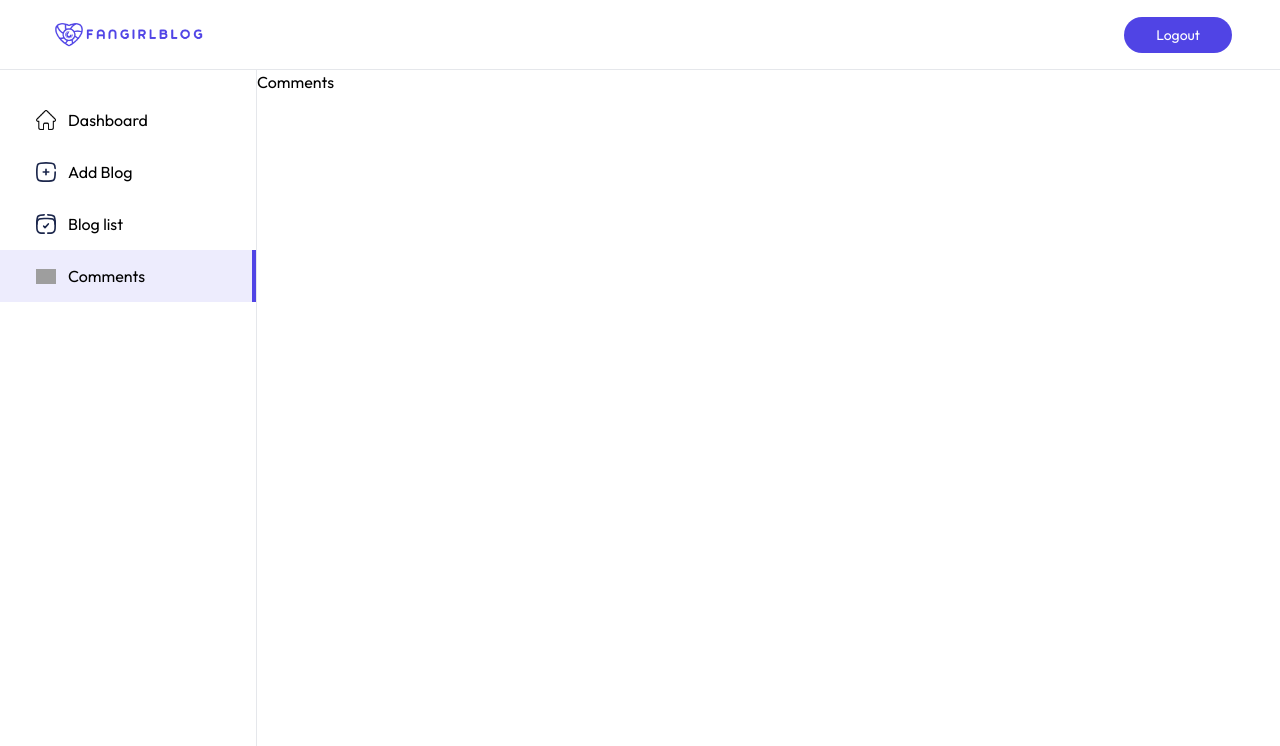
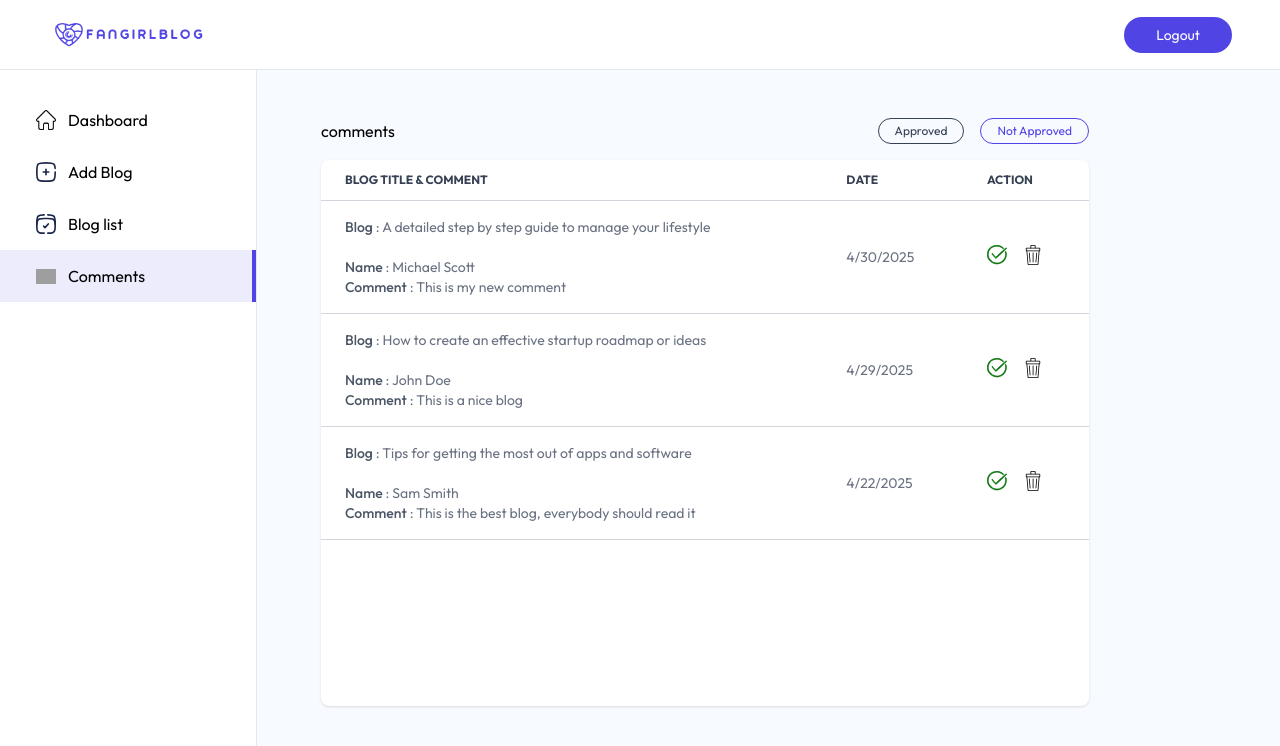
Before and after one commit to pouryourlove/fangirl-blog, a React (Vite) app in the folder client/: page /admin/comments in a window 1280 px wide. Shown: the top 746 px of the page. Built offline with nearby package versions, Linux system fonts and the light colour scheme; grey boxes are pictures that could not be loaded; the HTML template or start-up script is replaced by a standard one.

Commit message:
feat: add admin comments section

```diff
--- a/client/src/assets/assets.js
+++ b/client/src/assets/assets.js
@@ -19,6 +19,8 @@
 import dashboard_icon_3 from './dashboard_icon_3.svg'
 import dashboard_icon_4 from './dashboard_icon_4.svg'
 import cross_icon from './cross_icon.svg'
+import tick_icon from './tick_icon.svg'
+import bin_icon from './bin_icon.svg'
 
 export const assets = {
     logo,
@@ -31,7 +33,9 @@
     dashboard_icon_2,
     dashboard_icon_3,
     dashboard_icon_4,
-    cross_icon
+    cross_icon,
+    tick_icon,
+    bin_icon
 }
 export const blogCategories = ['All', 'Zzong', 'Moodeng','TV shows','Movies', 'Music']
 
--- /dev/null
+++ b/client/src/components/admin/CommentTableItem.jsx
@@ -0,0 +1,44 @@
+import React from "react";
+import { assets } from "../../assets/assets";
+
+function CommentTableItem({ comment, fetchComment }) {
+  const { blog, createdAt, _id } = comment;
+  const BlogDate = new Date(createdAt);
+
+  return (
+    <tr className="border-y border-gray-300">
+      <td className="px-6 py-4">
+        <b className="font-medium text-gray-600">Blog</b> : {blog.title}
+        <br />
+        <br />
+        <b className="font-medium text-gray-600">Name</b> : {comment.name}
+        <br />
+        <b className="font-medium text-gray-600">Comment</b> : {comment.content}
+      </td>
+      <td className="px-6 py-4 max-sm:hidden">
+        {BlogDate.toLocaleDateString()}
+      </td>
+      <td className="px-6 py-4">
+        <div className="inline-flex items-center gap-4">
+          {!comment.isApproved ? (
+            <img
+              src={assets.tick_icon}
+              className="w-5 hover:scale-110 transition-all cursor-pointer"
+            />
+          ) : (
+            <p className="text-xs border border-green-600 bg-green-100 text-green-600 rounded-full px-3 py-1">
+              Approved
+            </p>
+          )}
+          <img
+            src={assets.bin_icon}
+            alt=""
+            className="w-5 hover:scale-110 transition-all cursor-pointer"
+          />
+        </div>
+      </td>
+    </tr>
+  );
+}
+
+export default CommentTableItem;
--- a/client/src/pages/admin/Comments.jsx
+++ b/client/src/pages/admin/Comments.jsx
@@ -1,9 +1,59 @@
-import React from 'react'
+import React, { useEffect, useState } from "react";
+import { comments_data } from "../../assets/assets";
+import CommentTableItem from "../../components/admin/CommentTableItem";
 
 function Comments() {
+  const [comments, setComments] = useState([]);
+  const [filter, setFilter] = useState("Not Approved");
+
+  const fetchComments = async () => {
+    setComments(comments_data);
+  };
+
+  useEffect(() => {
+    fetchComments();
+  }, []);
+
   return (
-    <div>Comments</div>
-  )
+    <div className="flex-1 pt-5 px-5 sm:pt-12 sm:pl-16 bg-blue-50/50">
+      <div className="flex justify-between items-center max-w-3xl">
+        <h1>comments</h1>
+        <div className="flex gap-4">
+          <button
+            onClick={() => setFilter("Approved")}
+            className={`shadow-custom-sm border rounded-full px-4 py-1 cursor-pointer text-xs ${
+              filter == "Approved" ? "text-primary" : "text-gray-700"
+            }`}
+          >
+            Approved
+          </button>
+          <button onClick={() => setFilter("Not Approved")}
+            className={`shadow-custom-sm border rounded-full px-4 py-1 cursor-pointer text-xs ${
+              filter == "Not Approved" ? "text-primary" : "text-gray-700"
+            }`}>
+            Not Approved
+          </button>
+        </div>
+      </div>
+      <div className="relative h-4/5 max-w-3xl overflow-x-auto mt-4 bg-white shadow rounded-lg scrollbar0hide">
+        <table className="w-full text-sm text-gray-500">
+          <thead className="text-xs text-gray-700 text-left uppercase">
+            <tr>
+              <th scope="col" className="px-6 py-3">Blog Title & Comment</th>
+              <th scope="col" className="px-6 py-3 max-sm:hidden">Date</th>
+              <th scope="col" className="px-6 py-3">Action</th>
+            </tr>
+          </thead>
+          <tbody>
+            {comments.filter((comment) => {
+              if(filter === "Approved") return comment.isApproved === true;
+              return comment.isApproved === false
+            }).map((comment,index)=> <CommentTableItem key={comment._id} comment={comment} index={index+1} fetchComments={fetchComments}/>)}
+          </tbody>
+        </table>
+      </div>
+    </div>
+  );
 }
 
-export default Comments
+export default Comments;
--- a/client/src/pages/admin/Dashboard.jsx
+++ b/client/src/pages/admin/Dashboard.jsx
@@ -1,7 +1,7 @@
 import React, { useEffect, useState } from 'react'
 import { dashboard_data } from '../../assets/assets'
 import { assets } from '../../assets/assets'
-import BlogTableItem from './BlogTableItem'
+import BlogTableItem from '../../components/admin/BlogTableItem'
 
 function Dashboard() {
 
--- a/client/src/pages/admin/ListBlog.jsx
+++ b/client/src/pages/admin/ListBlog.jsx
@@ -1,6 +1,6 @@
 import React, { useEffect, useState } from "react";
 import { blog_data } from "../../assets/assets";
-import BlogTableItem from "./BlogTableItem";
+import BlogTableItem from "../../components/admin/BlogTableItem";
 
 function ListBlog() {
   const [blogs, setBlogs] = useState([]);
```
Also changed, not shown: client/src/assets/bin_icon.svg (added), client/src/assets/tick_icon.svg (added), client/src/components/admin/BlogTableItem.jsx (renamed from client/src/pages/admin/BlogTableItem.jsx).
